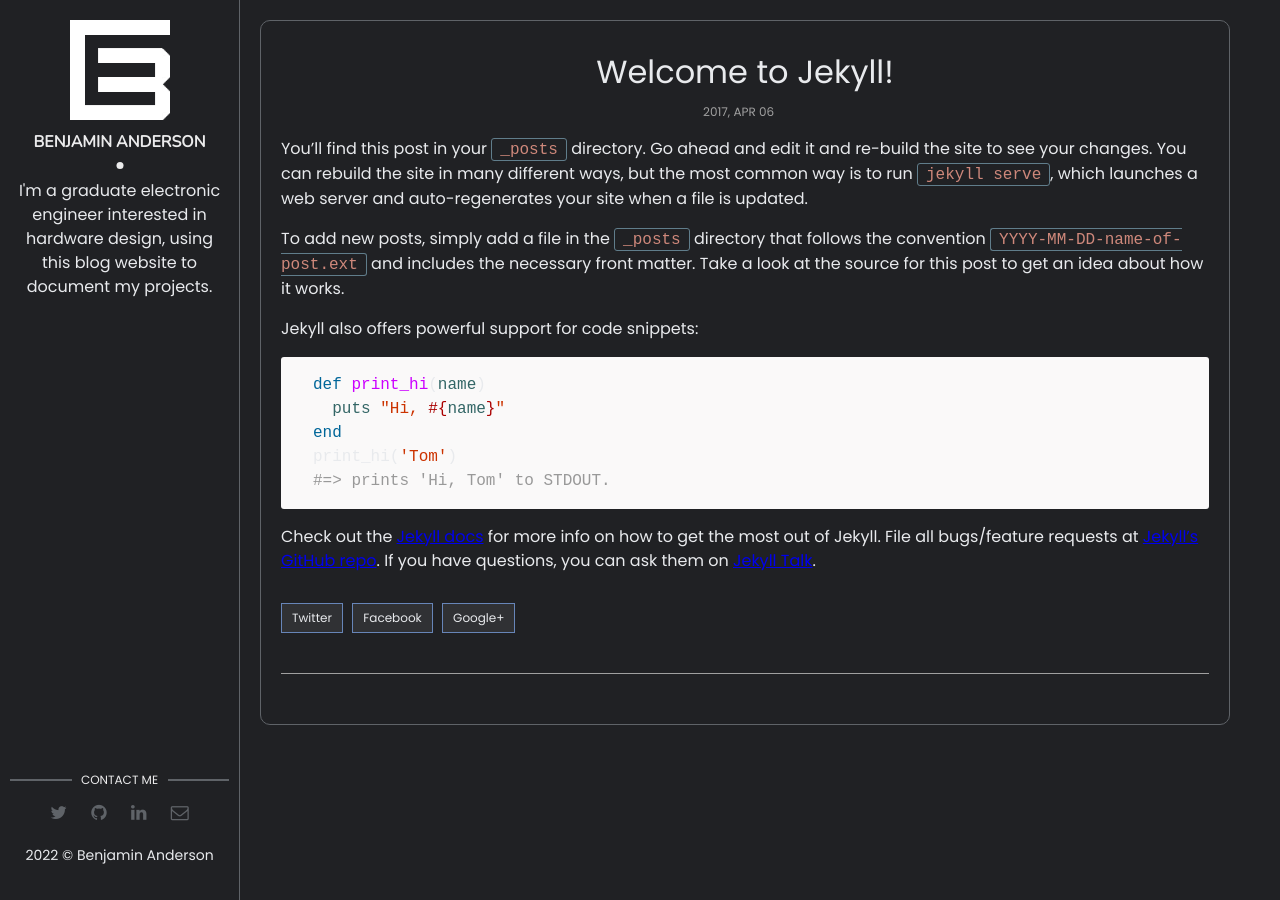
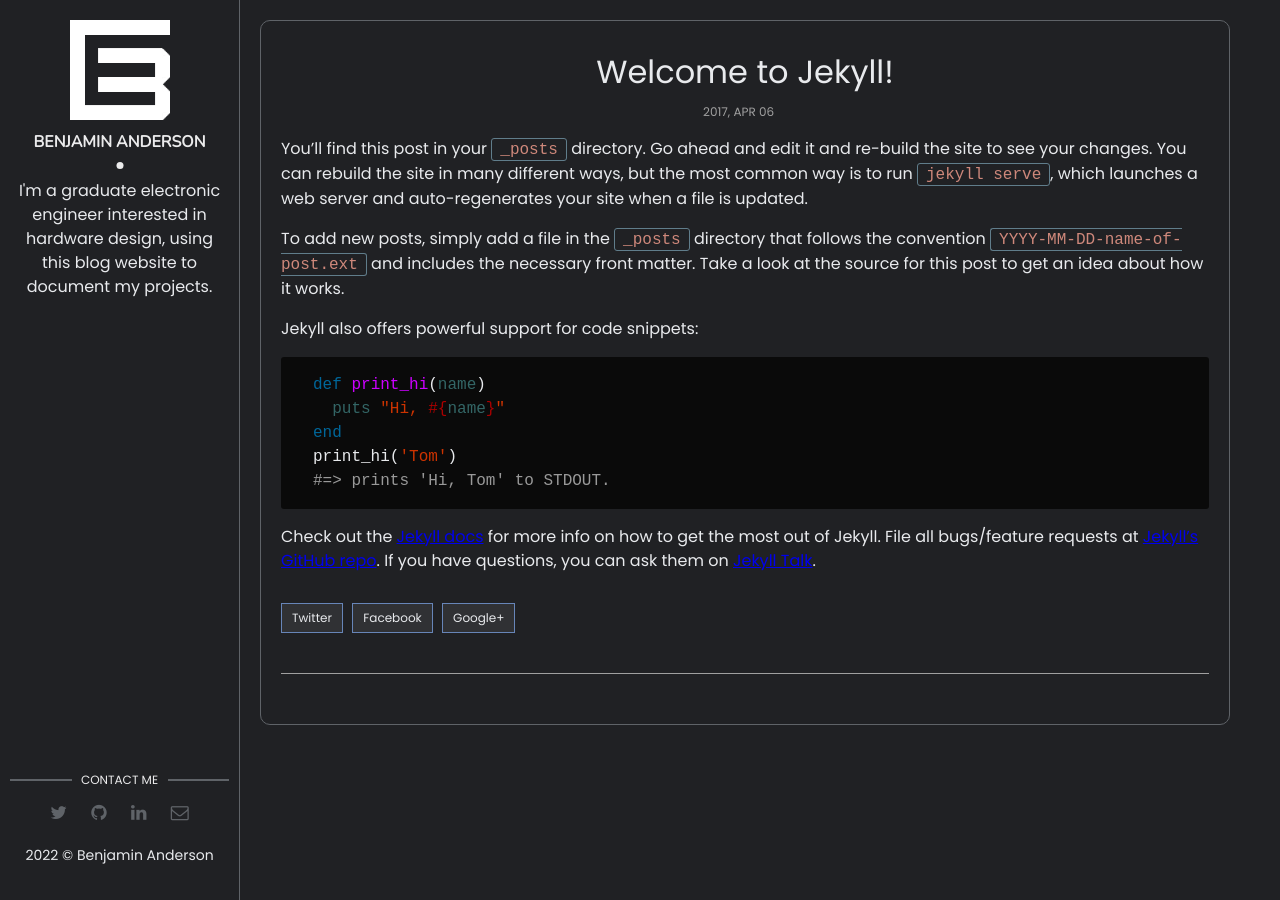
Before and after one commit to BenjaminJAnderson/Website, a Jekyll site: the page built from _posts/2017-04-06-welcome-to-jekyll.markdown, in a window 1280 px wide. Built offline with Jekyll 4.4.1, drawn with Linux system fonts in a browser that asks for light colours; comment, search, counter and statistics services are not loaded.

Commit message:
Cant get it to work

```diff
--- a/assets/css/main.css
+++ b/assets/css/main.css
@@ -437,7 +437,7 @@ template {
 }
 
 .highlight {
-  background-color: #faf9f9;
+  background-color: #0a0a0a;
   -webkit-border-radius: 3px;
           border-radius: 3px;
   margin: 0;
```
